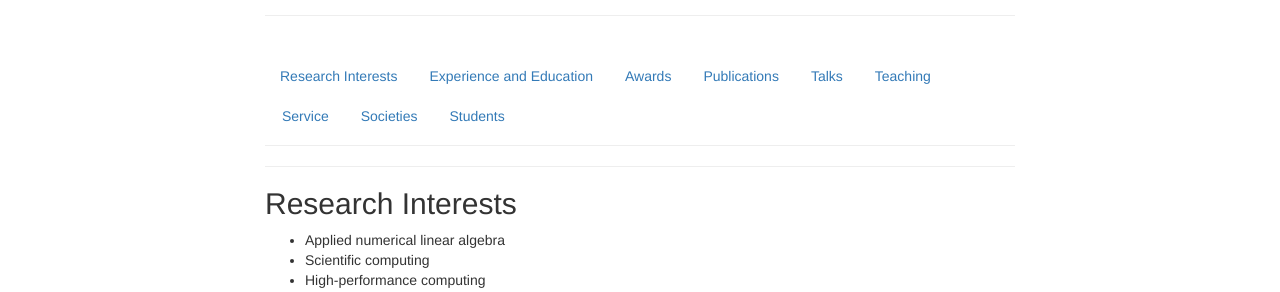
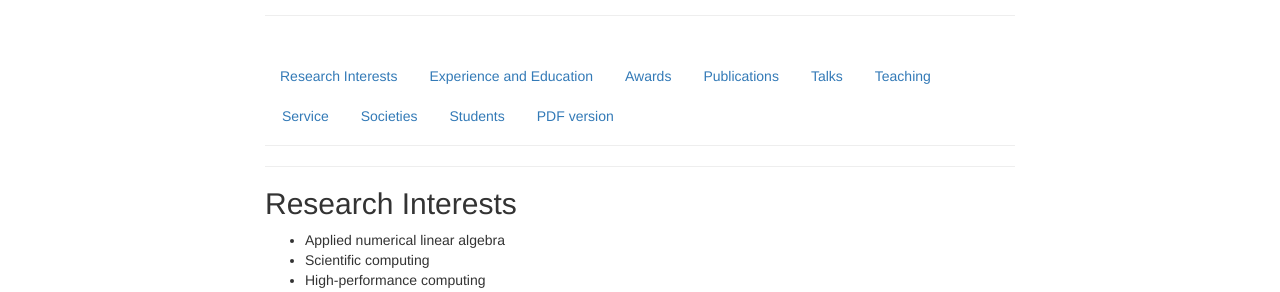
Before and after one commit to dbindel/cornell_web, a Jekyll site: the page built from vita.html, in a window 1280 px wide and 900 px high. Shown: the part 154-446 px from the top of the window. Built offline with Jekyll 4.4.1, drawn with Linux system fonts in a browser that asks for light colours; nearby versions of some CDN libraries.

Commit message:
Added link to PDF CV from web page.

```diff
--- a/vita.html
+++ b/vita.html
@@ -16,6 +16,7 @@ bibdiv: well-sm
 <li><a href="#activities">Service</a></li>
 <li><a href="#member">Societies</a></li>
 <li><a href="#students">Students</a></li>
+<li><a href="cv/cv.pdf">PDF version</a></li>
 </ul>
 </div>
 
```
Also changed, not shown: 1 other file.
